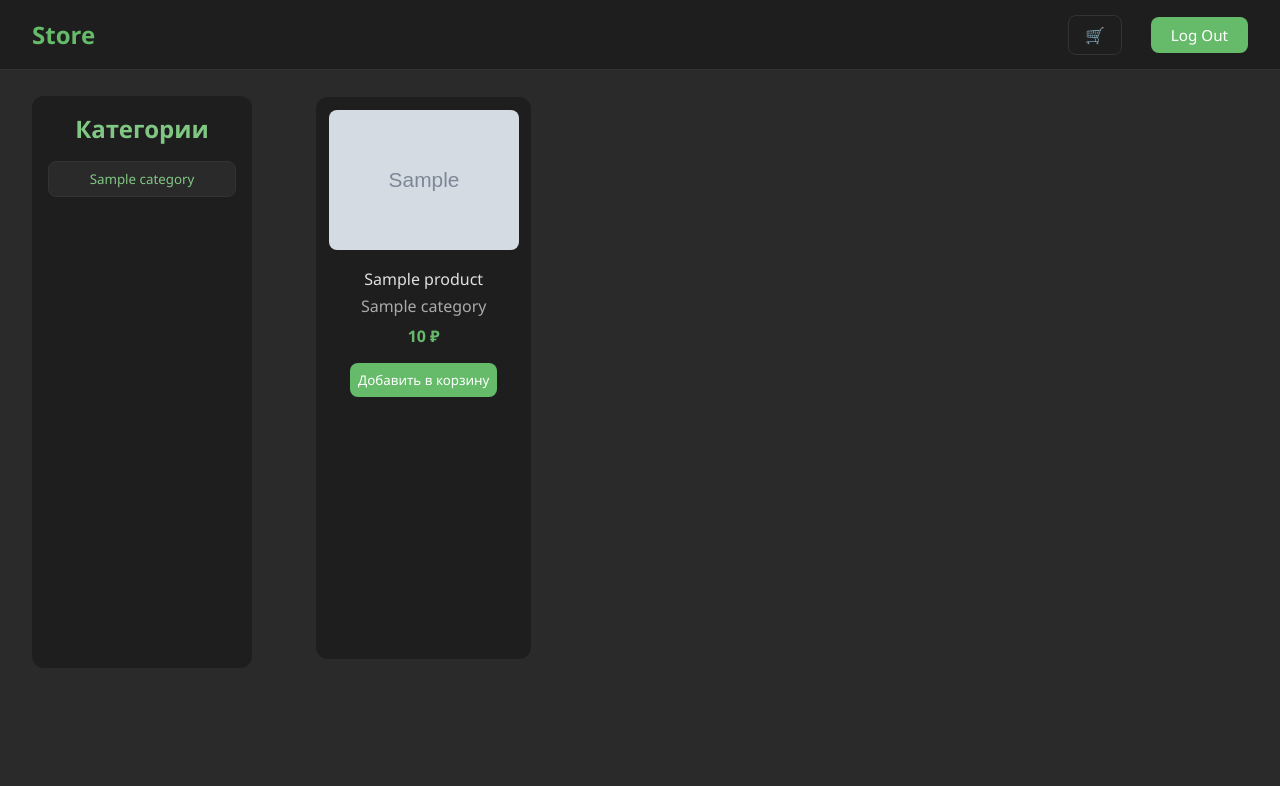
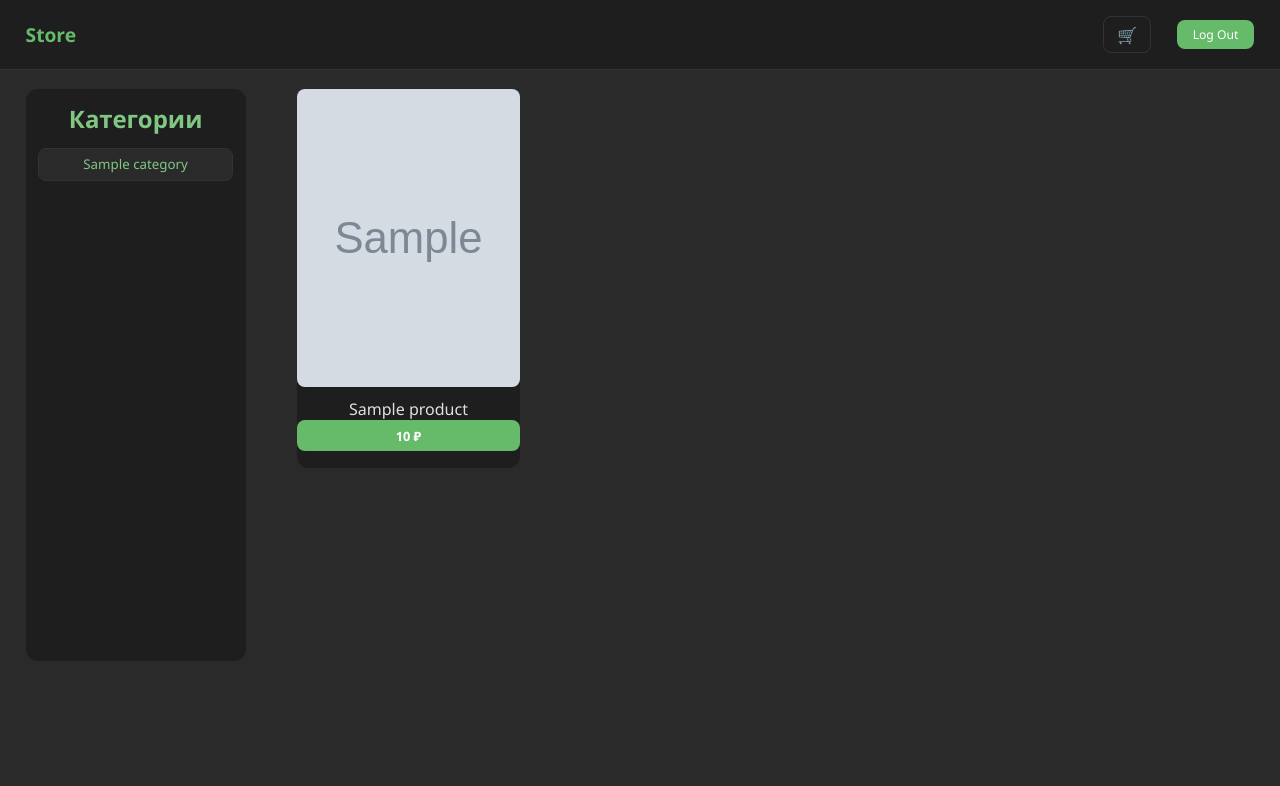
Before and after one commit to Nhrust/Project_TPP3_2, a Python web app: template templates/home.html in a window 1280 px wide. Shown: the top 786 px of the page. Run offline with Jinja, Linux system fonts and the light colour scheme; the template is opened without the code that fills it: most values are stand-ins (such as "Sample title", 1, 10 or a date in 2020); grey boxes marked "Sample" are stand-in pictures.

Commit message:
Правки, привязка кнопки добавить в корзину к низу блока

```diff
--- a/static/css/home.css
+++ b/static/css/home.css
@@ -9,7 +9,7 @@
     display: flex;
     align-items: center;
     justify-content: space-between;
-    padding: 0 2rem;
+    padding: 0 2vw;
     border-bottom: 1px solid var(--border-color);
     z-index: 1000;
 
@@ -17,13 +17,13 @@
 .button-bar {
     justify-content: space-between;
     display:flex;
-    gap: 1rem;
+    gap: 1vw;
     align-items: center;
     position: relative;
 
 }
 .site-name {
-    font-size: 1.5rem;
+    font-size: 1.5vw;
     font-weight: bold;
     color: var(--primary-color);
     flex: 0 0 auto;
@@ -31,7 +31,7 @@
 
 .cart-button {
 
-    padding: 0.5rem 1rem;
+    padding: 0.5vw 1vw;
     border: 1px solid var(--border-color);
     border-radius: 8px;
     background: transparent;
@@ -46,8 +46,8 @@
 }
 .logout-button.small {
     margin-left: 1vw;
-    padding: 0.5rem 1.25rem;
-    font-size: 0.95rem;
+    padding: 0.5vw 1.25vw;
+    font-size: 0.95vw;
     border-radius: 8px;
     background: var(--primary-color);
     color: white;
@@ -63,8 +63,8 @@
 
 .main-content {
     display: flex;
-    gap: 2rem;
-    padding: 2rem;
+    gap: 2vw;
+    padding: 2vw;
     margin-top: -1vw;
 
     width: 100%;
@@ -80,7 +80,7 @@
 
     width: 220px;
     background: var(--surface-color);
-    padding: 1rem;
+    padding: 1vw;
 
     border-radius: 12px;
     height: fit-content;
@@ -93,7 +93,7 @@
 
 .filters h2 {
     margin-top: 0;
-    margin-bottom: 1rem;
+    margin-bottom: 1vw;
     color: var(--link-color);
     text-align: center;
 }
@@ -107,8 +107,8 @@
 .Categ {
     display: block;
     width: 100%;
-    margin-bottom: 0.75rem;
-    padding: 0.5rem;
+    margin-bottom: 0.75vw;
+    padding: 0.5vw;
     background: var(--input-bg);
     color: var(--link-color);
     border: 1px solid var(--border-color);
@@ -125,8 +125,8 @@
 .products {
     flex: 1;
     overflow-y: auto;
-    padding: 2rem;
-    padding-top: 0.5rem;
+    padding: 2vw;
+    padding-top: 0.5vw;
 
     display: grid;
     grid-template-columns: repeat(auto-fill, minmax(200px, 1fr));
@@ -140,46 +140,56 @@
 .Prod {
     background: var(--surface-color);
     border-radius: 12px;
-    padding: 1vw;
+
     text-align: center;
+    aspect-ratio: 0.59;
 }
 
 .ProdCard img {
     width: 100%;
-    height: 140px;
+    aspect-ratio: 0.75;
     object-fit: cover;
     border-radius: 8px;
-    margin-bottom: 0.5rem;
+    margin-bottom: 0.5vw;
 }
 
 .ProdPrice {
-    font-size: 1rem;
+    font-size: 1vw;
     font-weight: bold;
     color: var(--primary-color);
-    margin-top: 0.5rem;
+    margin-top: 0.25vw;
 }
 
 .ProdName {
-    font-size: 1rem;
-    margin: 0.3rem 0;
+    /* доделать */
+    font-size: 100%;
     color: var(--text-color);
+    white-space: nowrap; /* Отменяем перенос текста */
+    overflow: hidden; /* Обрезаем содержимое */
+    text-overflow: ellipsis; /* Многоточие */
 }
 
 .ProdCategory {
-    font-size: 1rem;
+    display: none;
+    font-size: 1vw;
     color: #aaa;
 }
 
 
 .ProdBuy {
-    margin-top: 1rem;
-    padding: 0.5rem;
+    width: 100%;
+
+    padding: 0.5vw;
     border: none;
     border-radius: 8px;
     background: var(--primary-color);
     color: white;
     cursor: pointer;
     transition: background 0.2s;
+
+    font-size: 1vw;
+    font-weight: bold;
+
 }
 
 .ProdBuy:hover {
--- a/templates/home.html
+++ b/templates/home.html
@@ -36,8 +36,10 @@
                     </div>
                     <div class="ProdName">{{ i.name }}</div>
                     <div class="ProdCategory">{{ i.category }}</div>
-                    <div class="ProdPrice">{{ i.price }} ₽</div>
-                    <button class="ProdBuy">Добавить в корзину</button>
+                    <form action="/addtocard" method="post">
+                        <input type="text" name="ID" value="{{i.ID}}" style="display: none;">
+                        <input type="submit" value="{{i.price}} ₽" class="ProdBuy">
+                    </form>
                 </div>
                 {% endfor %}
             </section>
```
